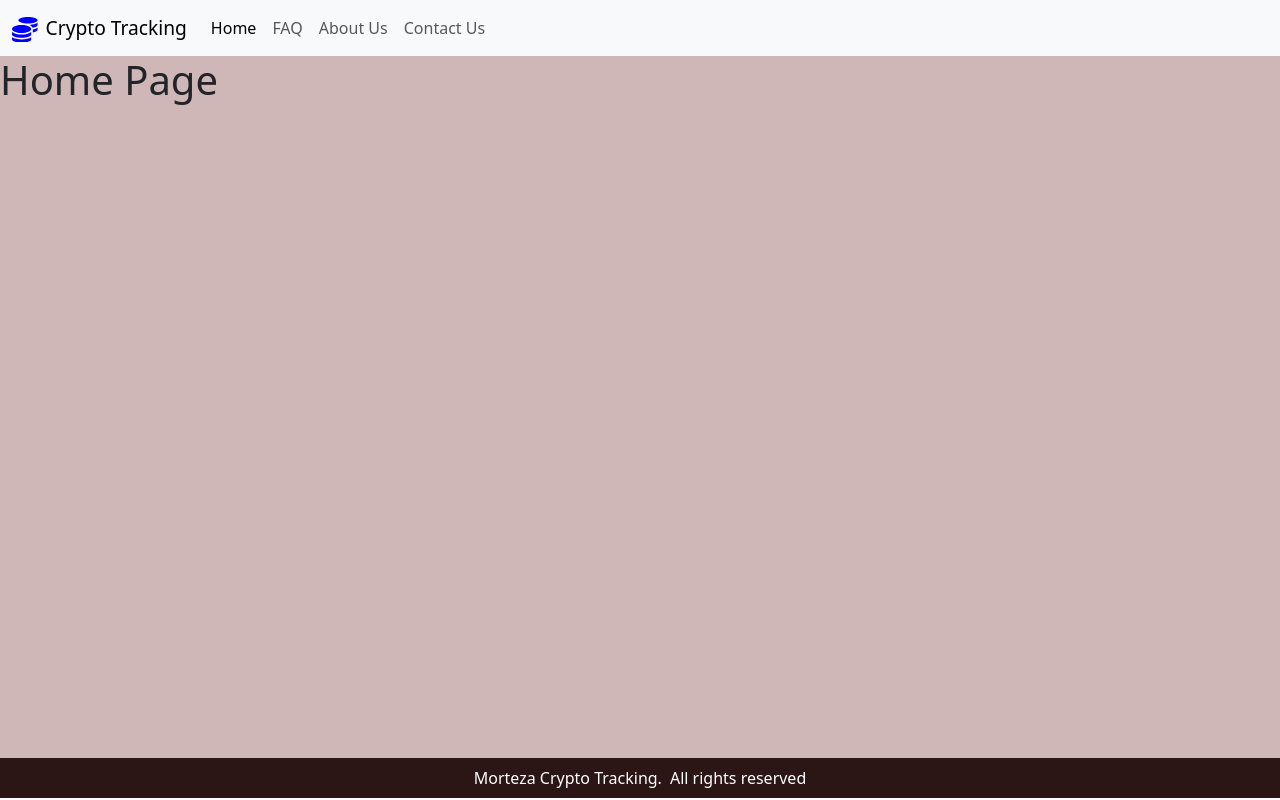
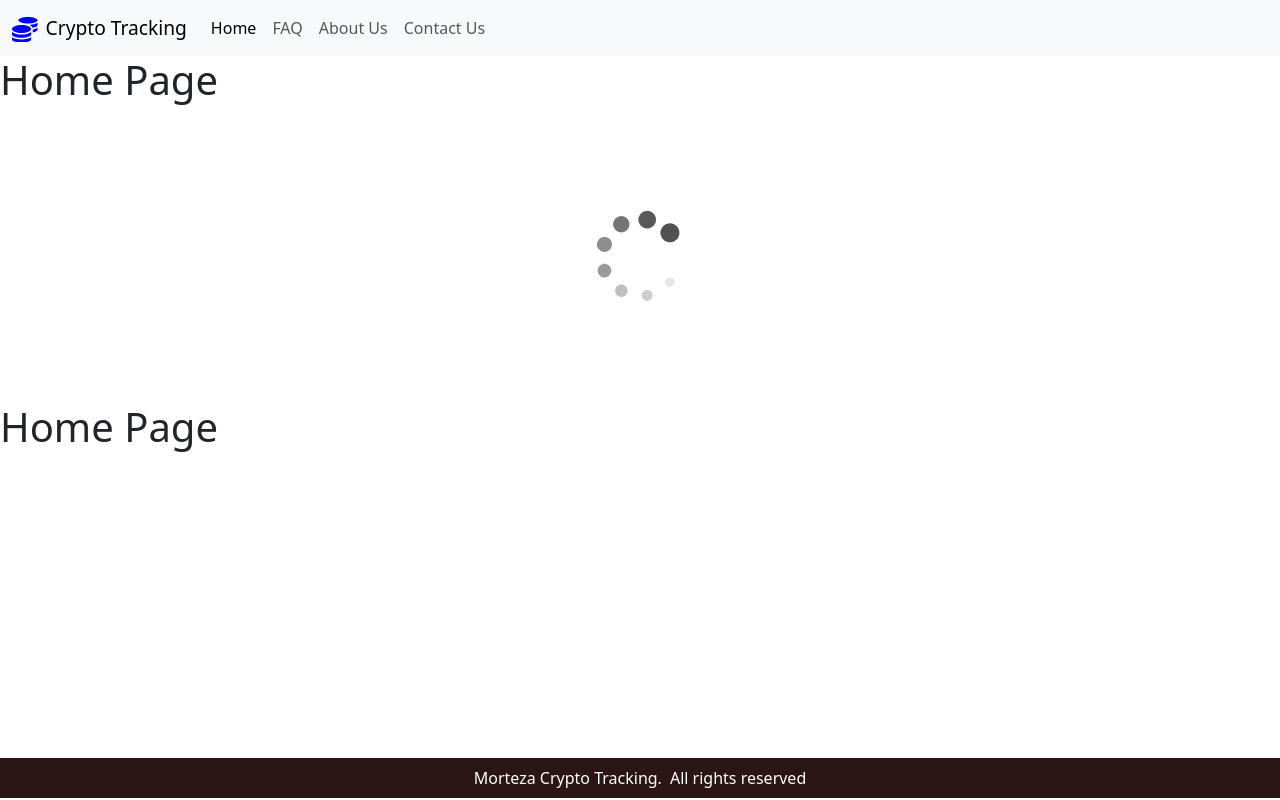
Before and after one commit to mortezaeghbaliofcl/crypto-tracking, a React (Create React App) app: page / in a window 1280 px wide. Built offline with nearby package versions, Linux system fonts and the light colour scheme.

Commit message:
spinner implemented

```diff
--- /dev/null
+++ b/src/components/ui/Spinner.component.jsx
@@ -0,0 +1,12 @@
+import React from 'react';
+import spinnerImg from '../../assets/images/spinner.gif';
+
+const SpinnerComponent = () => {
+  return (
+    <div className='d-flex justify-content-center align-items-center' >
+      <img src={spinnerImg} alt="spinner" />
+    </div>
+  )
+}
+
+export default SpinnerComponent;
--- a/src/index.css
+++ b/src/index.css
@@ -12,6 +12,6 @@ body {
 
 .wrapper {
 
-  background-color: rgb(207, 183, 183);
+  background-color: rgb(255, 255, 255);
   min-height: calc(100vh - 58px - 40px);
 }
--- a/src/pages/Home.page.jsx
+++ b/src/pages/Home.page.jsx
@@ -1,8 +1,11 @@
 import React from 'react'
+import SpinnerComponent from '../components/ui/Spinner.component'
 
 const HomePage = () => {
   return (
     <div>
+        <h1>Home Page</h1>
+        <SpinnerComponent/>
         <h1>Home Page</h1>
 
     </div>
```
Also changed, not shown: src/assets/images/spinner.gif (added).
